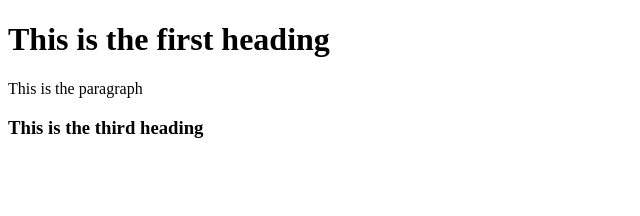
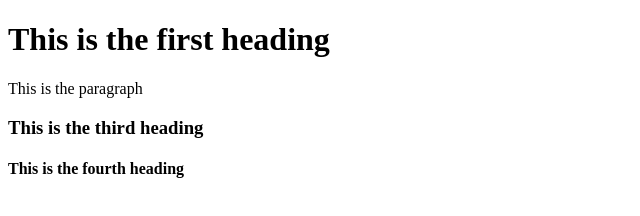
Before and after one commit to sushanacharya/GitMICcht, a plain HTML site: page index.html in a window 1280 px wide. Shown: the whole page, without its empty margins (0-640 px from the left). Drawn offline with Linux system fonts and the light colour scheme.

Commit message:
Added fourth heading

```diff
--- a/index.html
+++ b/index.html
@@ -10,5 +10,6 @@
     <h1>This is the first heading</h1>
     <p>This is the paragraph</p>
     <h3>This is the third heading</h3>
+    <h4>This is the fourth heading</h4>
 </body>
 </html>
```
